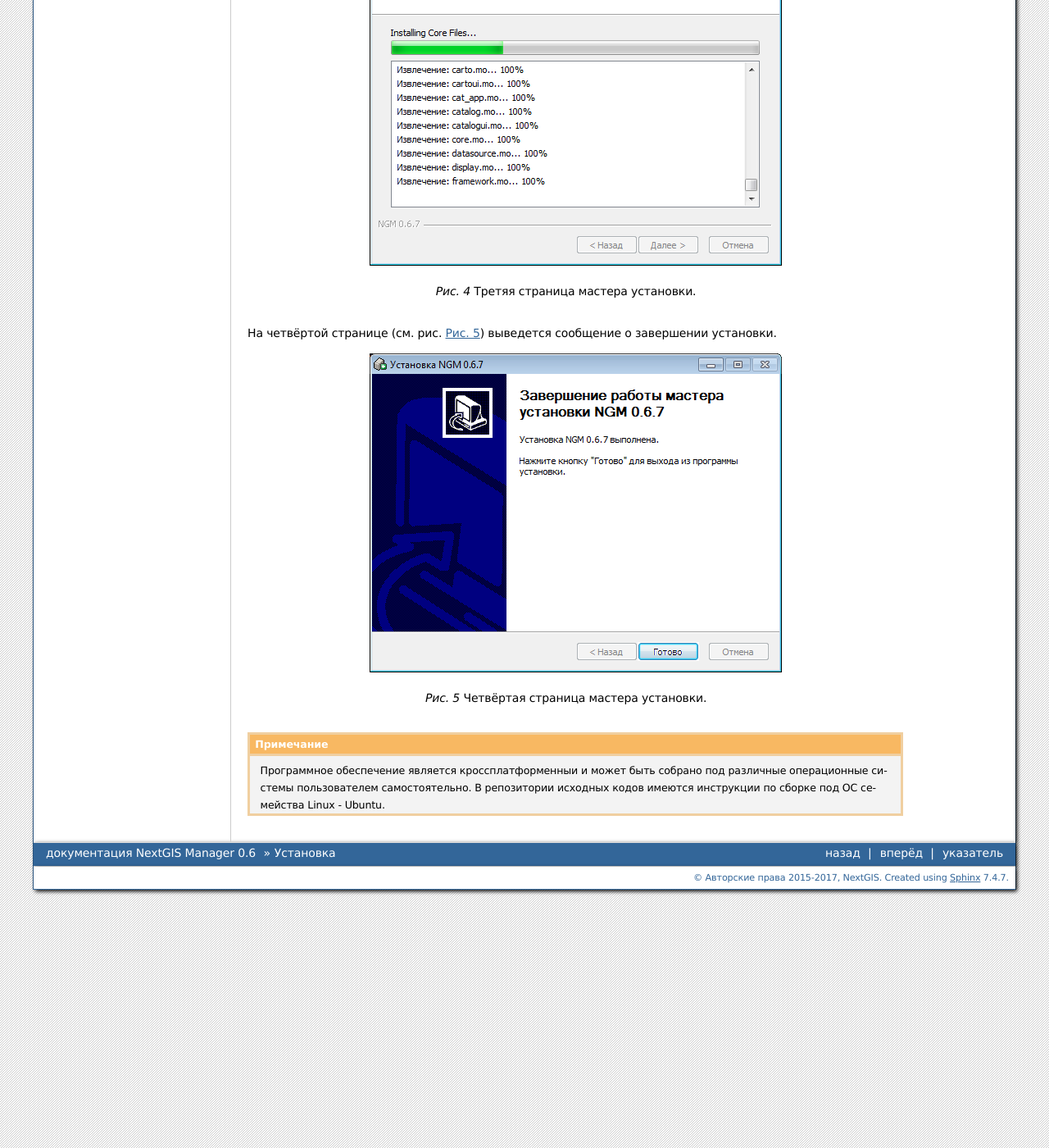
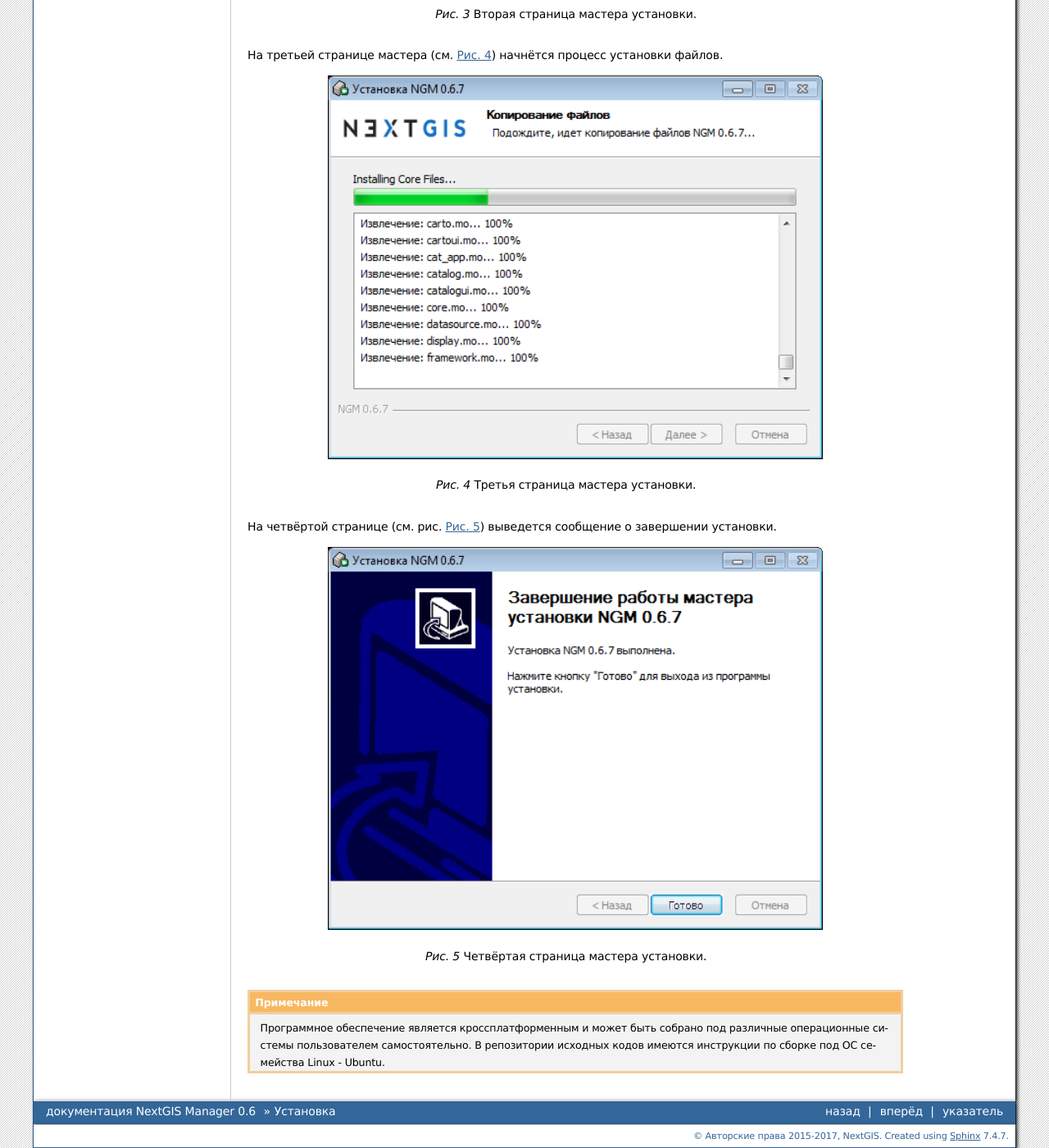
Before and after one commit to isabella232/docs_ngmanager, a Sphinx documentation site: the page built from source/install.rst, in a window 1280 px wide and 1400 px high, scrolled down 1256 px. Shown: the whole window at 82% size. Built offline with Sphinx 7.4.7, drawn with Linux system fonts in a browser that asks for light colours; formulas are drawn with MathJax 3; some of the changed text lies outside the part shown.

Commit message:
размеры рисунков

```diff
--- a/source/install.rst
+++ b/source/install.rst
@@ -16,6 +16,7 @@
 .. figure:: _static/ngmInstallPage01.png
    :name: ngmInstallPage01
    :align: center
+   :width: 16cm
 
    Первая страница мастера установки.
 
@@ -24,26 +25,29 @@
 .. figure:: _static/ngmInstallPage02.png
    :name: ngmInstallPage02
    :align: center
+   :width: 16cm
 
    Вторая страница мастера установки.
 
-На третей странице мастера (см. :numref:`ngmInstallPage03`) начнётся процесс установки файлов.
+На третьей странице мастера (см. :numref:`ngmInstallPage03`) начнётся процесс установки файлов.
 
 .. figure:: _static/ngmInstallPage03.png
    :name: ngmInstallPage03
    :align: center
+   :width: 16cm
 
-   Третяя страница мастера установки.
+   Третья страница мастера установки.
 
 На четвёртой странице (см. рис. :numref:`ngmInstallPage04`) выведется сообщение о завершении установки.
 
 .. figure:: _static/ngmInstallPage04.png
    :name: ngmInstallPage04
    :align: center
+   :width: 16cm
 
    Четвёртая страница мастера установки.
 
 .. note::
-   Программное обеспечение является кроссплатформенныи и может быть собрано под
+   Программное обеспечение является кроссплатформенным и может быть собрано под
    различные операционные системы пользователем самостоятельно. В репозитории
    исходных кодов имеются инструкции по сборке под ОС семейства Linux - Ubuntu.
```
